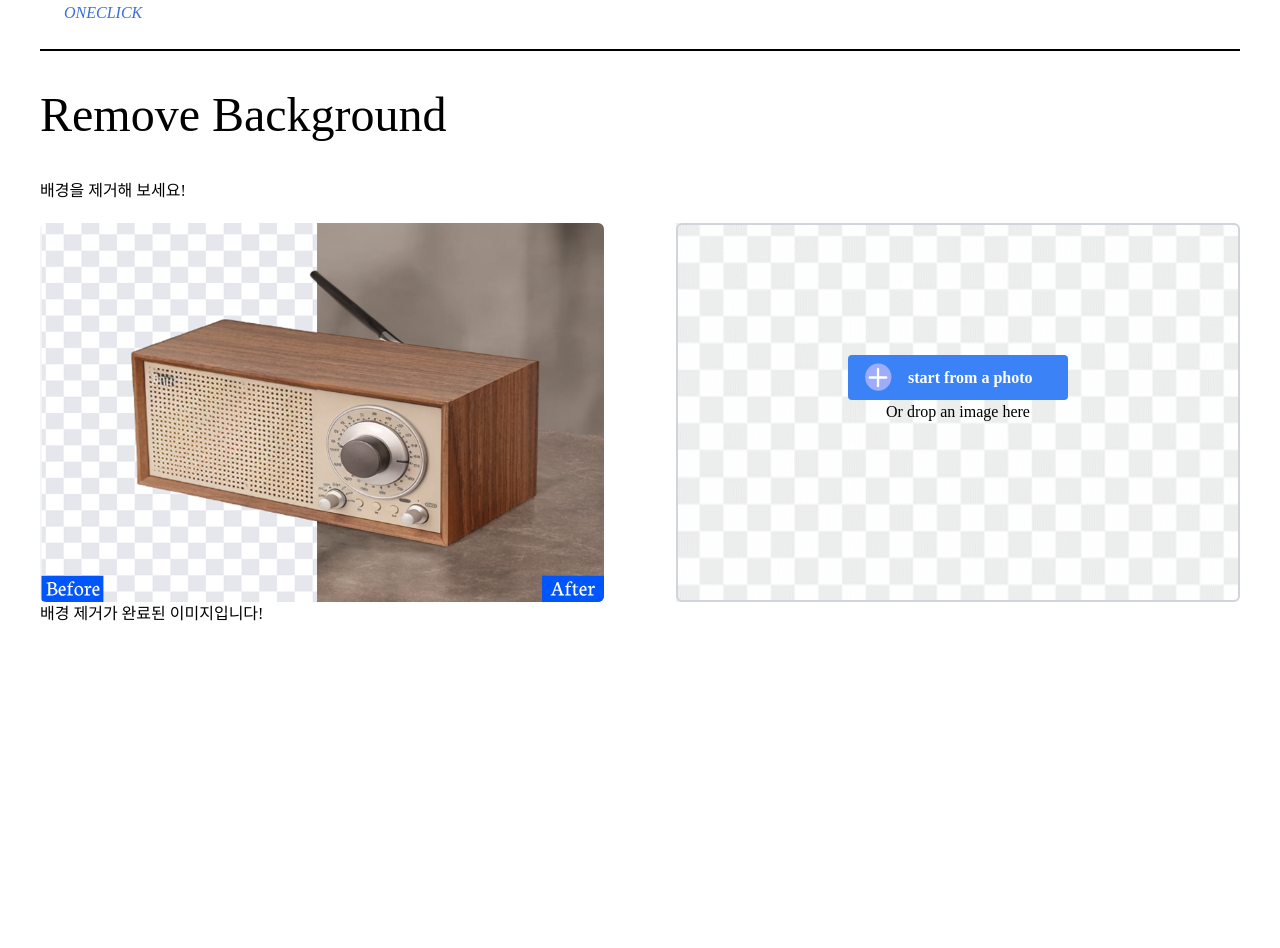
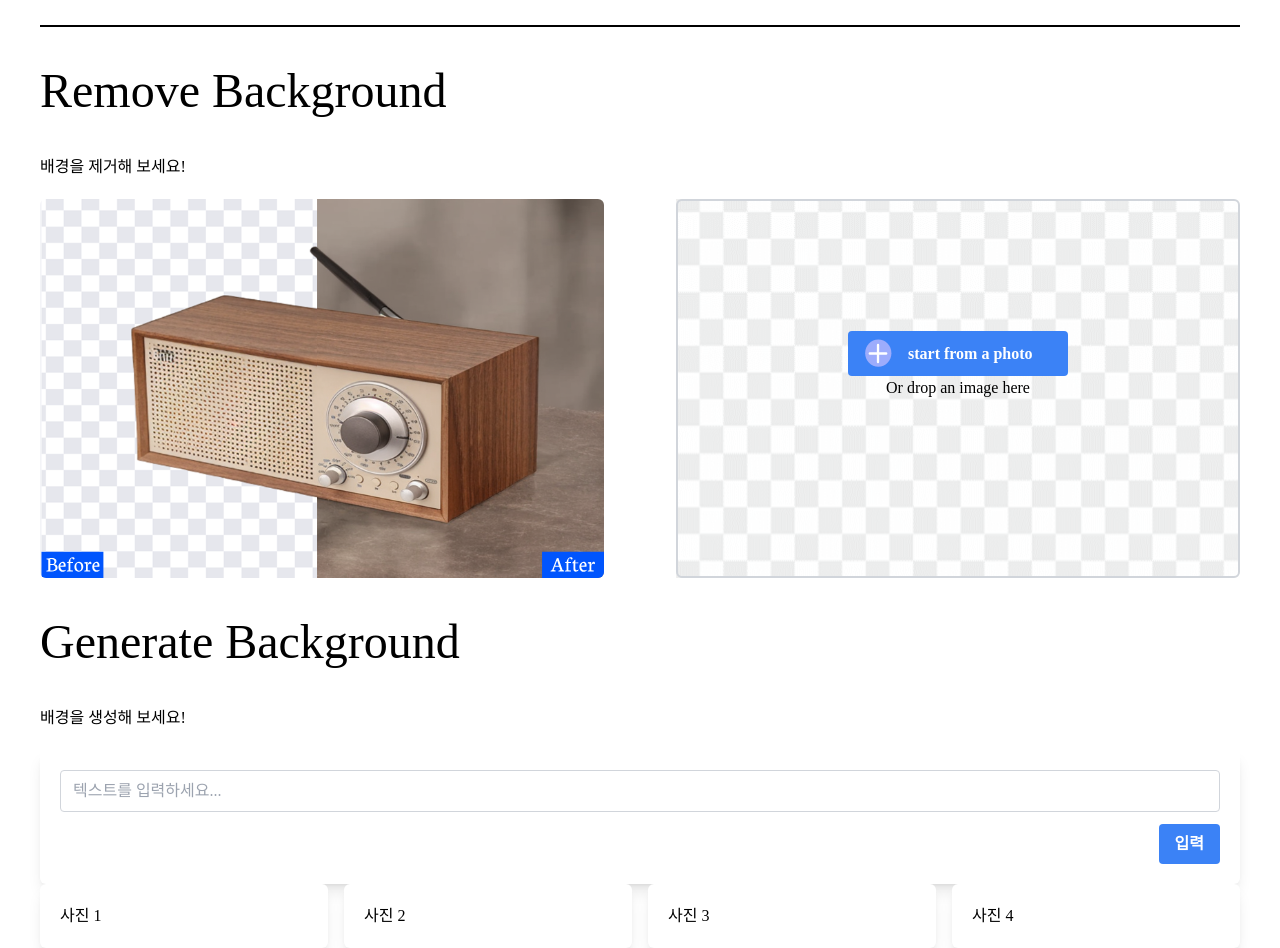
Before and after one commit to OneClick-LnS/oneclick-front, a React (Vite) app: page /home in a window 1280 px wide. Shown: the part 67-1015 px from the top of the page. Before the commit the page ends 800 px from the top, so only its background shows below. Built offline with nearby package versions, Linux system fonts and the light colour scheme; a web font is replaced by a local one.

Commit message:
Feat:GenBackground

```diff
--- a/src/@core/components/Header.tsx
+++ b/src/@core/components/Header.tsx
@@ -7,7 +7,8 @@ export default function Header() {
         <div className="flex items-center justify-between p-6 border-b-2 border-black">
           <a href="/">
             <img src={logo} width={300} />
-            <span className="text-[#396edf] font-['Tenada'] italic ">
+            {/* 로고 임시로 숨김 */}
+            <span className="text-[#396edf] italic font-size text-5xl font-black hidden">
               ONECLICK
             </span>
           </a>
--- /dev/null
+++ b/src/Home/GenerateBackground.tsx
@@ -0,0 +1,47 @@
+import { useState } from 'react';
+import TextInputBox from './textInputBox';
+
+function GenerateBackground() {
+  //DragDrop or 직접 버튼 눌러서 업로드 한 파일 상태 저장
+  const [file, setFile] = useState<File | null>(null);
+  const [isSubmitted, setIsSubmitted] = useState(false); // 추가된 상태
+
+  // 구현할 InputDragDrop에서 파일이 선택될 때 상태를 업데이트 한다.
+  const handleFileSelect = (file: File | null) => {
+    setFile(file);
+    // console.log(file);
+    setIsSubmitted(false); // 파일이 변경되면 다시 false로 설정
+  };
+  // Submit 버튼 클릭 시 상태 변경
+  const handleSubmit = () => {
+    setIsSubmitted(true);
+  };
+
+  return (
+    <>
+      <h1 className="text-5xl my-10">Generate Background</h1>
+      <p className="my-5">배경을 생성해 보세요!</p>
+      <TextInputBox></TextInputBox>
+      {
+        <div>
+          <div className="flex justify-between gap-4">
+            <div className="w-1/2 bg-white p-5 rounded-md shadow-lg">
+              <p>사진 1</p>
+            </div>
+            <div className="w-1/2 bg-white p-5 rounded-md shadow-lg">
+              <p>사진 2</p>
+            </div>
+            <div className="w-1/2 bg-white p-5 rounded-md shadow-lg">
+              <p>사진 3</p>
+            </div>
+            <div className="w-1/2 bg-white p-5 rounded-md shadow-lg">
+              <p>사진 4</p>
+            </div>
+          </div>
+        </div>
+      }
+    </>
+  );
+}
+
+export default GenerateBackground;
--- a/src/Home/index.tsx
+++ b/src/Home/index.tsx
@@ -3,23 +3,17 @@ import uploadImg from '@core/assets/removeBackground/background-upload.svg';
 import plusBtn from '@core/assets/removeBackground/plus-btn.svg';
 import { useEffect, useState } from 'react';
 import DragDrop from '@core/components/DragDrop';
-import TextInputBox from './textInputBox';
+import GenerateBackground from './GenerateBackground';
 
 function RemoveBackground() {
   //DragDrop or 직접 버튼 눌러서 업로드 한 파일 상태 저장
   const [file, setFile] = useState<File | null>(null);
-  const [isSubmitted, setIsSubmitted] = useState(false); // 추가된 상태
 
   // 구현할 InputDragDrop에서 파일이 선택될 때 상태를 업데이트 한다.
   const handleFileSelect = (file: File | null) => {
     setFile(file);
     // console.log(file);
     setIsSubmitted(false); // 파일이 변경되면 다시 false로 설정
-  };
-
-  // Submit 버튼 클릭 시 상태 변경
-  const handleSubmit = () => {
-    setIsSubmitted(true);
   };
 
   const [imageUrl, setImageUrl] = useState('');
@@ -76,31 +70,12 @@ function RemoveBackground() {
               <span>file name : {file.name}</span>
             </div>
             <button
-              onClick={handleSubmit}
+              onClick={handleUpload}
               className="bg-blue-500 hover:bg-blue-700 text-white font-bold py-2 px-4 rounded cursor-pointer"
             >
               Submit
             </button>
           </div>
-          {isSubmitted && (
-            <div>
-              <div className="flex justify-between gap-4">
-                <div className="w-1/2 bg-white p-5 rounded-md shadow-lg">
-                  <p>사진 1</p>
-                </div>
-                <div className="w-1/2 bg-white p-5 rounded-md shadow-lg">
-                  <p>사진 2</p>
-                </div>
-                <div className="w-1/2 bg-white p-5 rounded-md shadow-lg">
-                  <p>사진 3</p>
-                </div>
-                <div className="w-1/2 bg-white p-5 rounded-md shadow-lg">
-                  <p>사진 4</p>
-                </div>
-              </div>
-              <TextInputBox></TextInputBox>
-            </div>
-          )}
         </>
       ) : (
         <>
@@ -128,8 +103,13 @@ function RemoveBackground() {
           </div>
         </>
       )}
-      <p>배경 제거가 완료된 이미지입니다!</p>
-      {imageUrl && <img width={'47%'} src={imageUrl} alt="이미지" />}
+
+      {imageUrl && (
+        <>
+          <p>배경 제거가 완료된 이미지입니다!</p>
+          <img width={'47%'} src={imageUrl} alt="이미지" />
+        </>
+      )}
       {/* <img width={'47%'} src={testImg} alt="이미지" /> */}
     </>
   );
@@ -139,6 +119,7 @@ export default function Home() {
   return (
     <>
       <RemoveBackground />
+      <GenerateBackground />
     </>
   );
 }
```
